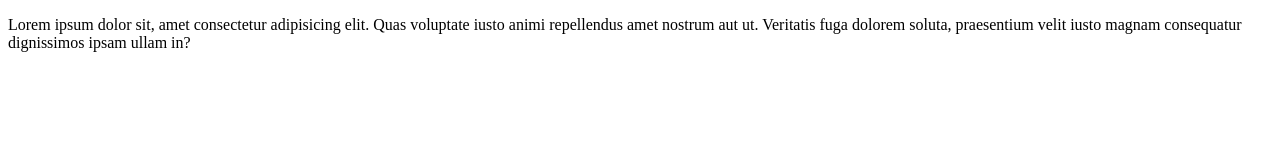
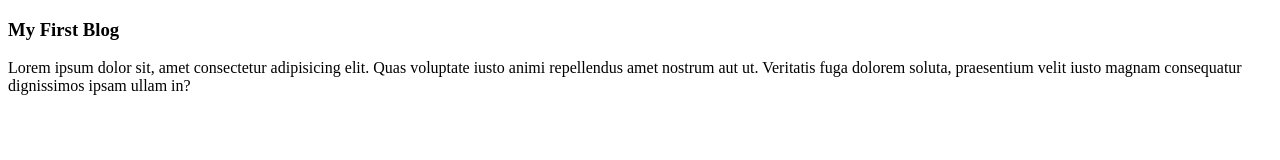
Before and after one commit to habibnr/my-tung-tang-repo, a plain HTML site: page index.html in a window 1280 px wide. Drawn offline with Linux system fonts and the light colour scheme.

Commit message:
second message

```diff
--- a/index.html
+++ b/index.html
@@ -6,7 +6,10 @@
     <title>My Tung Tang Repo</title>
 </head>
 <body>
-    <p>Lorem ipsum dolor sit, amet consectetur adipisicing elit. Quas voluptate iusto animi repellendus amet nostrum aut ut. Veritatis fuga dolorem soluta, praesentium velit iusto magnam consequatur dignissimos ipsam ullam in?
+ <div>
+    <h3>My First Blog</h3>
+        <p>Lorem ipsum dolor sit, amet consectetur adipisicing elit. Quas voluptate iusto animi repellendus amet nostrum aut ut. Veritatis fuga dolorem soluta, praesentium velit iusto magnam consequatur dignissimos ipsam ullam in?
     </p>
+ </div>
 </body>
 </html>
```
